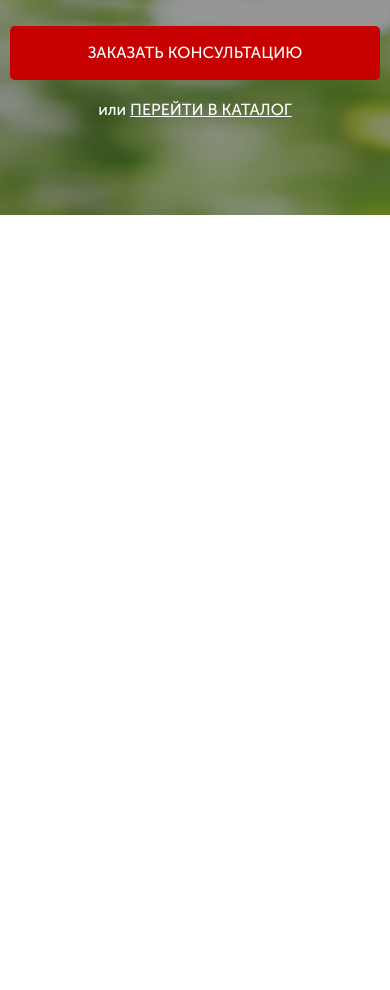
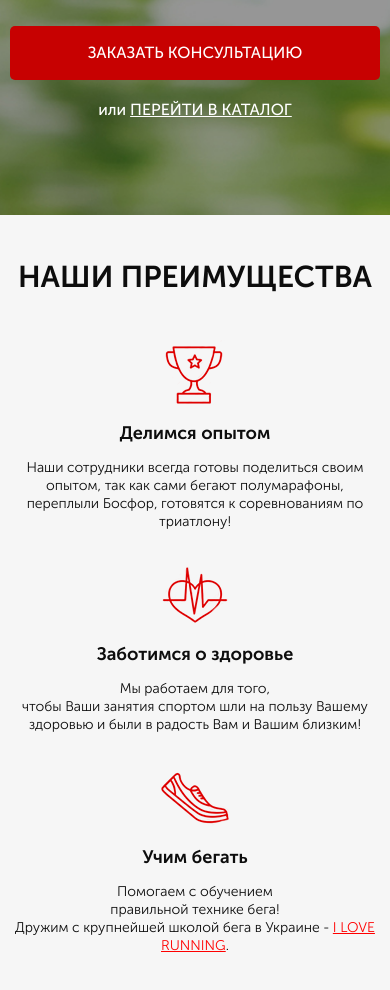
Before and after one commit to oldotcom/pulse, a website: page src/index.html in a window 390 px wide. Shown: the part 544-1534 px from the top of the page. Before the commit the page ends 844 px from the top, so only its background shows below. Drawn offline with Linux system fonts and the light colour scheme.

Commit message:
Add advantages
Add and adapt this section.

```diff
--- a/src/index.html
+++ b/src/index.html
@@ -54,7 +54,42 @@
                     <a href="#">ПЕРЕЙТИ В КАТАЛОГ</a>
                 </div>
             </div>
+        </div>
+    </div>
 
+    <div class="advantages">
+        <div class="container">
+            <div class="title">НАШИ ПРЕИМУЩЕСТВА</div>
+
+            <div class="advantages__wrapper">
+                <div class="advantages__item">
+                    <img src="icons/advantages/cup.png" alt="Cup">
+                    <div class="advantages__subtitle">Делимся опытом</div>
+                    <div class="advantages__descr">
+                        Наши сотрудники всегда готовы поделиться своим опытом, так как сами бегают полумарафоны, переплыли Босфор, готовятся к соревнованиям по триатлону!
+                    </div>
+                </div>
+                <div class="advantages__item">
+                    <img src="icons/advantages/heart.png" alt="Heart">
+                    <div class="advantages__subtitle">Заботимся о здоровье</div>
+                    <div class="advantages__descr">
+                        Мы работаем для того, <br>
+                        чтобы Ваши занятия спортом шли на
+                        пользу Вашему здоровью и были в
+                        радость Вам и Вашим близким!
+                    </div>
+                </div>
+                <div class="advantages__item">
+                    <img src="icons/advantages/shoe.png" alt="Shoe">
+                    <div class="advantages__subtitle">Учим бегать</div>
+                    <div class="advantages__descr">
+                        Помогаем с обучением <br>
+                        правильной технике бега! <br>
+                        Дружим с крупнейшей школой бега в
+                        Украине - <a href="#">I LOVE RUNNING</a>.
+                    </div>
+                </div>
+            </div>
         </div>
     </div>
 
--- a/src/sass/_media.scss
+++ b/src/sass/_media.scss
@@ -1,11 +1,18 @@
 @media (max-width: 1200px) {
-    .promo {
-        padding: 21px 30px 93px 30px;
+    .container {
+        padding: 0 30px;
+    }
+    .advantages {
+        &__item {
+           width: 210px;
+        }
     }
 }
 @media (max-width: 767px) {
+    .container {
+        padding: 0 20px;
+    }
     .promo {
-        padding: 21px 20px 93px 20px;
         &__wrapper {
             align-items: center;
         }
@@ -24,10 +31,17 @@
             font-size: 15px;
         }
     }
+    .advantages {
+        &__item {
+           width: 160px;
+        }
+    }
 }
 @media (max-width: 575px) {
+    .container {
+        padding: 0 10px;
+    }
     .promo {
-        padding: 21px 10px 93px 10px;
         &__wrapper {
             margin-top: 45px;
         }
@@ -68,4 +82,27 @@
             margin-top: 45px;
         }
     }
+    .advantages {
+        padding: 40px 0;
+        &__wrapper {
+            flex-direction: column;
+            align-items: center;
+            margin-top: 40px;
+        }
+        &__item {
+            width: 100%;
+            &:nth-child(2) {
+                margin-top: 30px;
+            }
+            &:nth-child(3) {
+                margin-top: 30px;
+            }
+        }
+        &__subtitle {
+            margin-top: 15px;
+        }
+        &__descr {
+            margin-top: 12px;
+        }
+    }
 }
--- /dev/null
+++ b/src/sass/blocks/_advantages.scss
@@ -0,0 +1,34 @@
+.advantages {
+    padding: 60px 0 75px 0;
+    background: #F6F6F6;
+    &__wrapper {
+        display: flex;
+        justify-content: space-between;
+        margin-top: 65px;
+    }
+    &__item {
+        width: 260px;
+        img {
+            display: block;
+            margin: 0 auto;
+        }
+    }
+    &__subtitle {
+        margin-top: 40px;
+        font-weight: 700;
+        font-size: 18px;
+        text-align: center;
+        color: #0D0D0D;
+    }
+    &__descr {
+        margin-top: 20px;
+        font-weight: 300;
+        font-size: 14px;
+        line-height: 18px;
+        text-align: center;
+        color: #0D0D0D;
+        a {
+            color: #FF0000;
+        }
+    }
+}
--- /dev/null
+++ b/src/sass/blocks/_titles.scss
@@ -0,0 +1,6 @@
+.title {
+    font-weight: 700;
+    font-size: 30px;
+    text-align: center;
+    color: #0D0D0D;
+}
--- a/src/sass/style.scss
+++ b/src/sass/style.scss
@@ -9,5 +9,7 @@
 @import 'blocks/promo';
 @import 'blocks/header';
 @import 'blocks/buttons';
+@import 'blocks/titles';
+@import 'blocks/advantages';
 
 @import 'media';
```
Also changed, not shown: src/css/blocks/titles.min.css (added), src/css/style.min.css, src/icons/advantages/cup.png (renamed from src/icons/benefits/cup.png), src/icons/advantages/heart.png (renamed from src/icons/benefits/heart.png), src/icons/advantages/shoe.png (renamed from src/icons/benefits/shoe.png).
